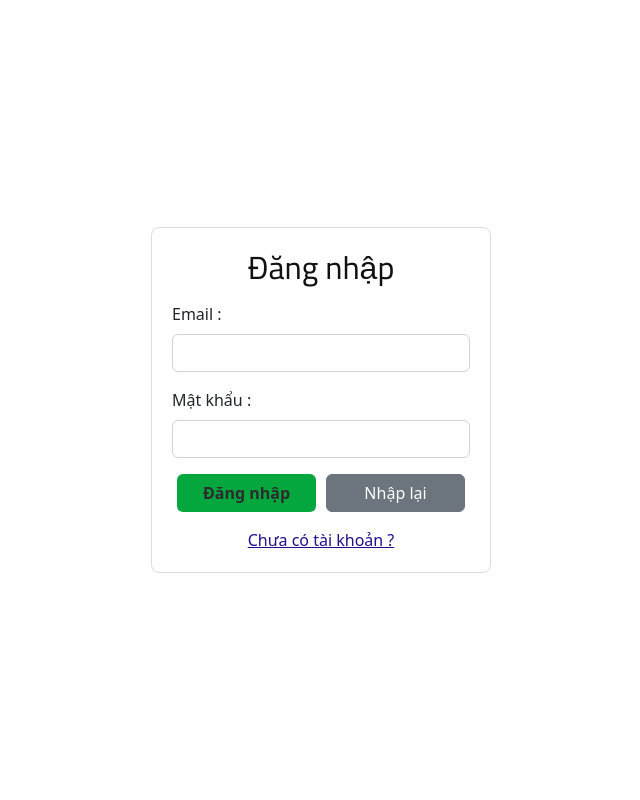
After one commit to Tuanskiet/m2m_manager_animal, a Spring Boot app: page /login in a window 1280 px wide. The commit adds this page. Shown: the whole page, without its empty margins (319-959 px from the left). Run offline with Spring Boot 4, Linux system fonts and the light colour scheme.

Commit message:
create feature login

```diff
--- /dev/null
+++ b/src/main/java/com/poly/World_animal/contansts/MessageError.java
@@ -0,0 +1,6 @@
+package com.poly.World_animal.contansts;
+
+public class MessageError {
+    public static final String USER_NOT_EXIST = "Tài khoản không tồn tại!";
+    public static final String PASS_NOT_MATCH = "Mật khẩu không khớp!";
+}
--- a/src/main/java/com/poly/World_animal/controller/HomeController.java
+++ b/src/main/java/com/poly/World_animal/controller/HomeController.java
@@ -11,7 +11,7 @@ public class HomeController {
     public String viewHomePage(){
         return "/user/index";
     }
-    @GetMapping("/detail")
+    @GetMapping("/details")
     public String viewDetailPage(){
         return "/user/details";
     }
--- /dev/null
+++ b/src/main/java/com/poly/World_animal/controller/UserAppController.java
@@ -0,0 +1,35 @@
+package com.poly.World_animal.controller;
+
+
+import com.poly.World_animal.dto.UserLoginDto;
+import com.poly.World_animal.entity.UserApp;
+import com.poly.World_animal.service.UserAppService;
+import lombok.RequiredArgsConstructor;
+import org.springframework.stereotype.Controller;
+import org.springframework.stereotype.Repository;
+import org.springframework.ui.Model;
+import org.springframework.web.bind.annotation.*;
+
+@Controller
+@RequiredArgsConstructor
+public class UserAppController {
+
+    private final UserAppService userAppService;
+    @GetMapping("/login")
+    public String viewPageLogin(Model model){
+//        model.addAttribute("error", "");
+        model.addAttribute("userLogin", new UserLoginDto());
+        return "login";
+    }
+    @PostMapping("/login")
+    public String doLogin(@ModelAttribute(name = "userLogin")UserLoginDto userLoginDto,
+                          Model model){
+        String result = userAppService.doLogin(userLoginDto.getUsername(), userLoginDto.getPassword());
+        if(result.equals("OK")){
+            return "/user/index";
+        }
+        model.addAttribute("userLogin", userLoginDto);
+        model.addAttribute("error", result);
+        return "login";
+    }
+}
--- a/src/main/java/com/poly/World_animal/dto/UserDto.java
+++ /dev/null
@@ -1,4 +0,0 @@
-package com.poly.World_animal.dto;
-
-public class UserDto {
-}
--- a/src/main/java/com/poly/World_animal/service/impl/SpeciesAnimalService.java
+++ b/src/main/java/com/poly/World_animal/service/SpeciesAnimalService.java
@@ -1,4 +1,4 @@
-package com.poly.World_animal.service.impl;
+package com.poly.World_animal.service;
 
 
 public interface SpeciesAnimalService {
--- /dev/null
+++ b/src/main/java/com/poly/World_animal/service/UserAppService.java
@@ -0,0 +1,5 @@
+package com.poly.World_animal.service;
+
+public interface UserAppService {
+    String doLogin(String email, String password);
+}
--- a/src/main/java/com/poly/World_animal/service/impl/SpeciesServiceImpl.java
+++ b/src/main/java/com/poly/World_animal/service/impl/SpeciesServiceImpl.java
@@ -1,5 +1,6 @@
 package com.poly.World_animal.service.impl;
 
+import com.poly.World_animal.service.SpeciesAnimalService;
 import org.springframework.stereotype.Service;
 
 @Service
--- a/src/main/resources/application.properties
+++ b/src/main/resources/application.properties
@@ -2,8 +2,8 @@ server.port=9999
 
 #### connect sql
 spring.jpa.hibernate.ddl-auto=update
-spring.datasource.url=jdbc:mysql://127.0.0.1:3306/animal_world?useSSL=FALSE
+spring.datasource.url=jdbc:mysql://localhost:3306/animal_world
 spring.datasource.username=root
-spring.datasource.password=1234
+spring.datasource.password=tuankiett22
 spring.datasource.driver-class-name=com.mysql.cj.jdbc.Driver
 spring.jpa.show-sql = true
--- /dev/null
+++ b/src/main/resources/static/user/css/login.css
@@ -0,0 +1,30 @@
+.wrapper_login_form{
+    height: 100vh;
+}
+.wrapper_login_form form{
+    width: 340px;
+    padding: 20px;
+    border: 1px solid #ddd;
+    border-radius: 0.5rem;
+}
+.btn_group button{
+    flex: 40%;
+    margin: 0 5px;
+}
+.btn_login{
+    background-color: #04a73e;
+    color: #2c2c2c;
+    font-weight: 600;
+    border: none;
+    border-radius: 6px;
+}
+.btn_login:hover{
+    background-color: #12c551fd;
+    color: #464444;
+}
+.sign-up_link{
+    color: #230e8d;
+}
+.sign-up_link:hover{
+    color: #04a73e;
+}
--- a/src/main/resources/templates/fragments.html
+++ b/src/main/resources/templates/fragments.html
@@ -119,7 +119,7 @@
                 </ul>
               </div>
               <div class="header__top__right__auth">
-                <a href="#"><i class="fa fa-user"></i> Login</a>
+                <a th:href="@{/login}"><i class="fa fa-user"></i> Login</a>
               </div>
             </div>
           </div>
--- /dev/null
+++ b/src/main/resources/templates/login.html
@@ -0,0 +1,39 @@
+<!DOCTYPE html>
+<html lang="en" xmlns:th="http://www.thymeleaf.org">
+<head>
+    <meta charset="UTF-8">
+    <title>Đăng nhập</title>
+    <head th:replace="fragments :: main_head('tag')"></head>
+    <!-- Bootstrap CSS v5.2.1 -->
+    <link href="https://cdn.jsdelivr.net/npm/bootstrap@5.2.1/dist/css/bootstrap.min.css" rel="stylesheet"
+          integrity="sha384-iYQeCzEYFbKjA/T2uDLTpkwGzCiq6soy8tYaI1GyVh/UjpbCx/TYkiZhlZB6+fzT" crossorigin="anonymous">
+
+    <link th:href="@{user/css/login.css}" rel="stylesheet">
+</head>
+<body>
+    <div class="container">
+        <div class="wrapper_login_form d-flex justify-content-center align-items-center">
+            <form th:action="@{/login}" method="post" th:object="${userLogin}">
+
+                <div th:if="${error != null}" class="alert alert-danger" role="alert" th:text="${error}"></div>
+                <h2 class="text-center mb-3">Đăng nhập</h2>
+                <div class="mb-3">
+                    <label for="email_login" class="form-label">Email : </label>
+                    <input type="email" class="form-control" id="email_login" th:field="*{username}" th:value="${userLogin.username}">
+                </div>
+                <div class="mb-3">
+                    <label for="pass_login" class="form-label">Mật khẩu :</label>
+                    <input type="password" class="form-control" id="pass_login" th:field="*{password}" th:value="${userLogin.password}">
+                </div>
+                <div class="btn_group d-flex justify-content-between mb-3">
+                    <button type="submit" class="btn_login">Đăng nhập</button>
+                    <button type="reset" class="btn btn-secondary">Nhập lại</button>
+                </div>
+                <div class="text-center">
+                    <a class="sign-up_link" href="#">Chưa có tài khoản ?</a>
+                </div>
+            </form>
+        </div>
+    </div>
+</body>
+</html>
```
Also changed, not shown: src/main/java/com/poly/World_animal/dto/UserLoginDto.java (added, +13 -0 lines), src/main/java/com/poly/World_animal/entity/UserApp.java (added, +30 -0 lines), src/main/java/com/poly/World_animal/enums/RoleApp.java (added, +16 -0 lines), src/main/java/com/poly/World_animal/repository/UserAppRepo.java (added, +13 -0 lines), src/main/java/com/poly/World_animal/service/impl/UserAppServiceImpl.java (added, +27 -0 lines).
